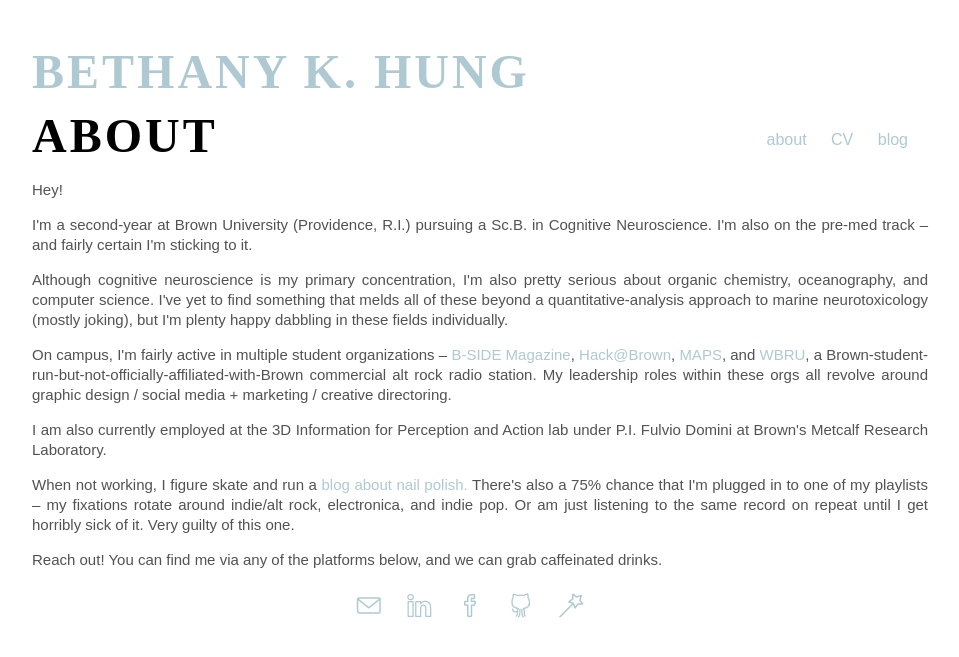
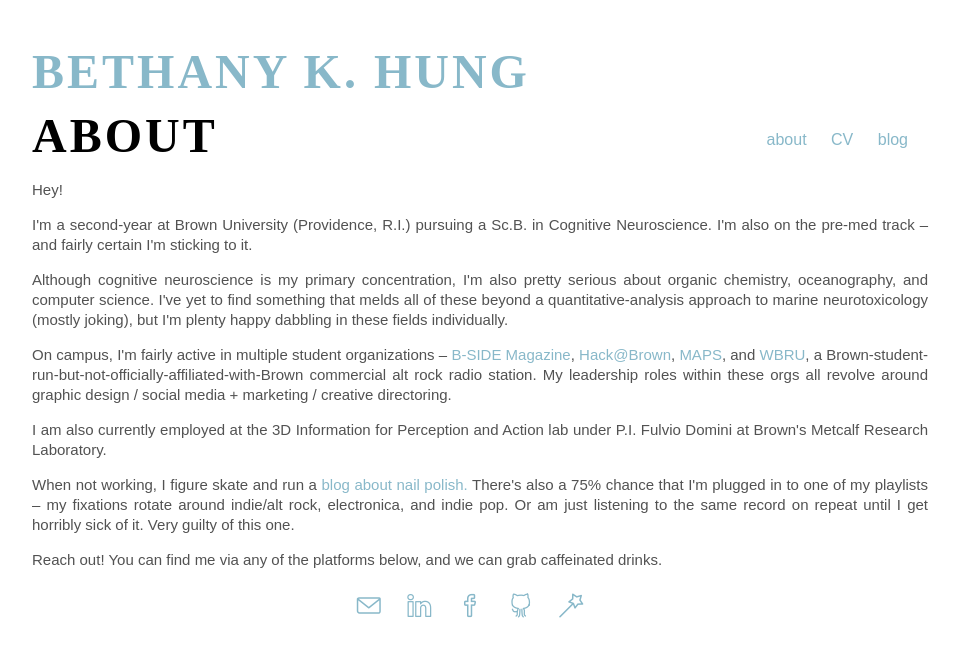
Before and after one commit to bethny/bethny.github.io, a Jekyll site: the page built from about/index.html, in a window 1280 px wide. Shown: the top 657 px of the page, without its empty margins (160-1119 px from the left). Built offline with Jekyll 4.4.1, drawn with Linux system fonts in a browser that asks for light colours; nearby versions of some CDN libraries.

Commit message:
Update main.css

```diff
--- a/css/main.css
+++ b/css/main.css
@@ -32,7 +32,7 @@ nav2 ul {
 a {
   text-decoration: none;
   font-family: Work Sans, sans-serif;
-  color: #afc9d2;
+  color: #88b8c9;
   -o-transition: .5s;
   -ms-transition: .5s;
   -moz-transition: .5s;
@@ -53,7 +53,7 @@ h2 a {
   font-family: Josefin Slab, serif;
   text-transform: uppercase;
   letter-spacing: 3px;
-  color: #afc9d2;
+  color: #88b8c9;
   -o-transition: .5s;
   -ms-transition: .5s;
   -moz-transition: .5s;
```
